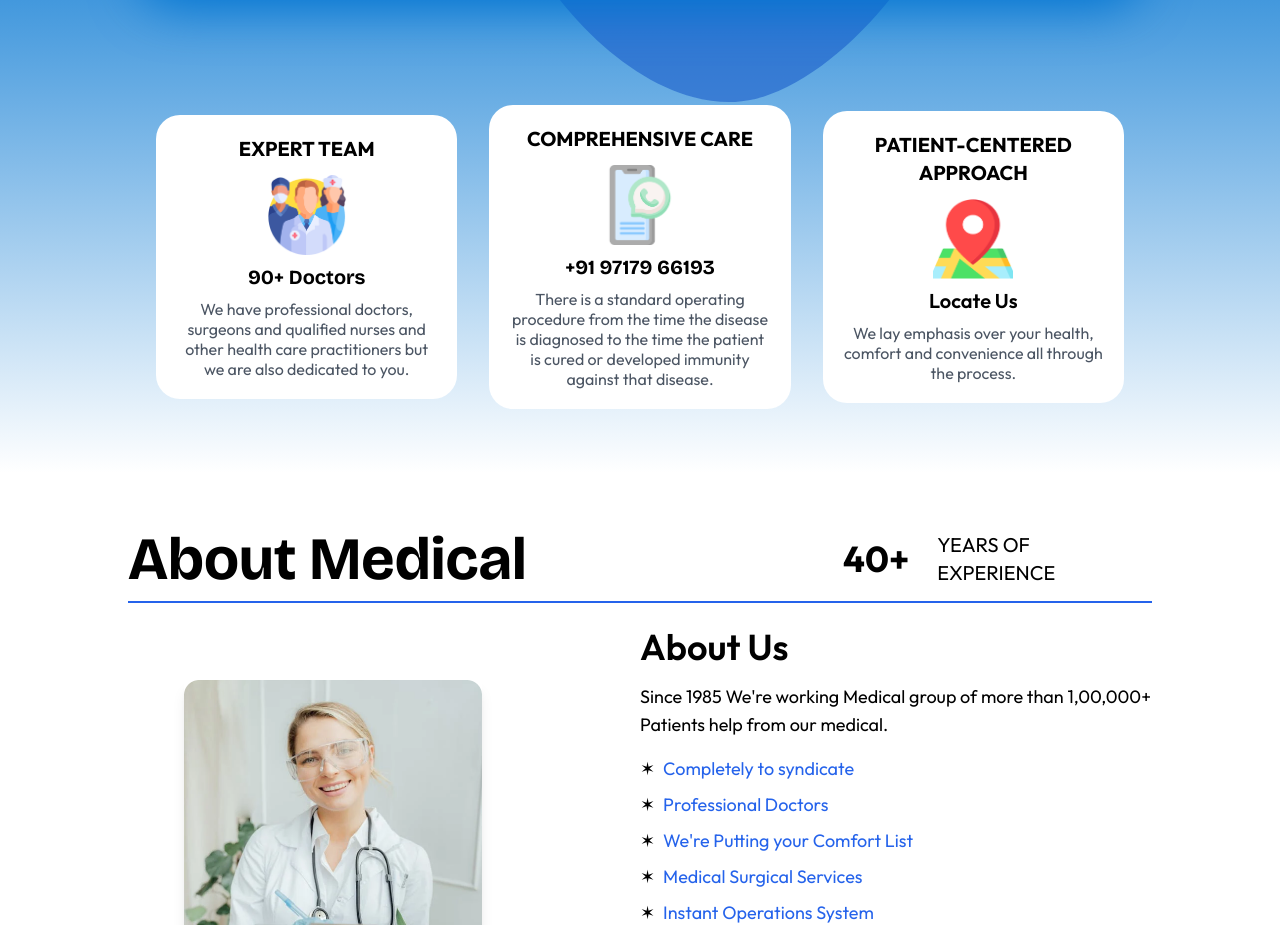
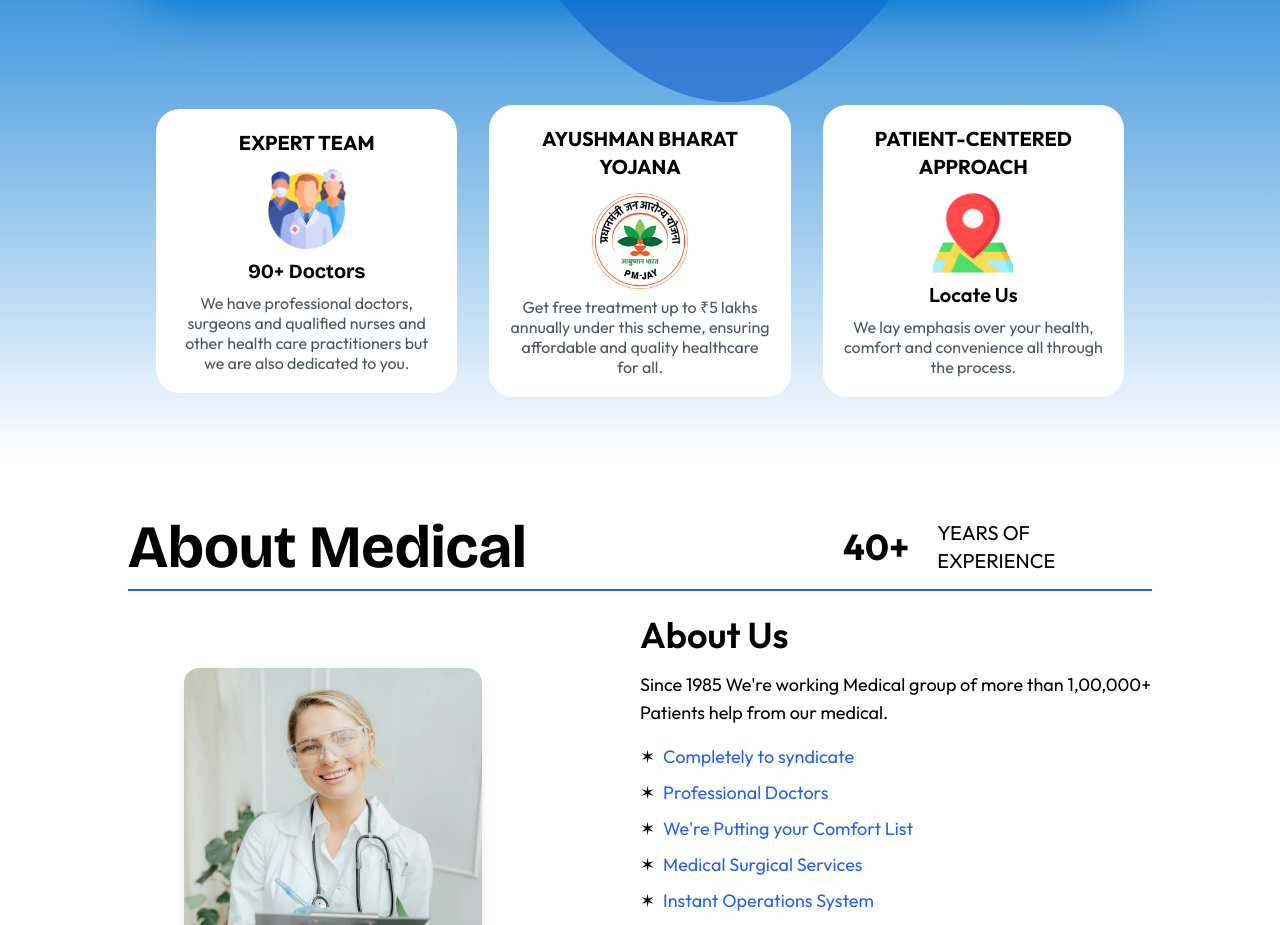
Before and after one commit to alpharsh/hospital, a React (Vite) app: page / in a window 1280 px wide. Shown: the part 919-1844 px from the top of the page. Built offline with nearby package versions, Linux system fonts and the light colour scheme.

Commit message:
Update Home component to reflect AYUSHMAN BHARAT YOJANA and enhance booking information

```diff
--- a/src/pages/home/Home.jsx
+++ b/src/pages/home/Home.jsx
@@ -219,20 +219,16 @@ function Home() {
             {/* Booking Section */}
             <div className="flex flex-col space-y-2 items-center text-center bg-white p-5 rounded-3xl  w-full  mx-4 my-4">
               <h3 className="text-2xl md:text-xl font-bold mb-1 uppercase">
-                Comprehensive Care
+                AYUSHMAN BHARAT YOJANA
               </h3>
               <img
-                src="/img2.png"
+                src="/pmjay.png"
                 alt="Booking"
-                className="w-24 md:w-20 h-24 md:h-20 mb-4"
+                className="w-24 md:w-24 h-24 md:h-24 mb-4"
               />
-              <p className="text-2xl md:text-xl font-bold mb-2 font-Bricolage-Grotesque">
-                +91 97179 66193
-              </p>
               <p className="text-base leading-tight text-gray-600">
-                There is a standard operating procedure from the time the
-                disease is diagnosed to the time the patient is cured or
-                developed immunity against that disease.
+                Get free treatment up to ₹5 lakhs annually under this scheme,
+                ensuring affordable and quality healthcare for all.
               </p>
             </div>
 
```
Also changed, not shown: public/pmjay.png (added).
